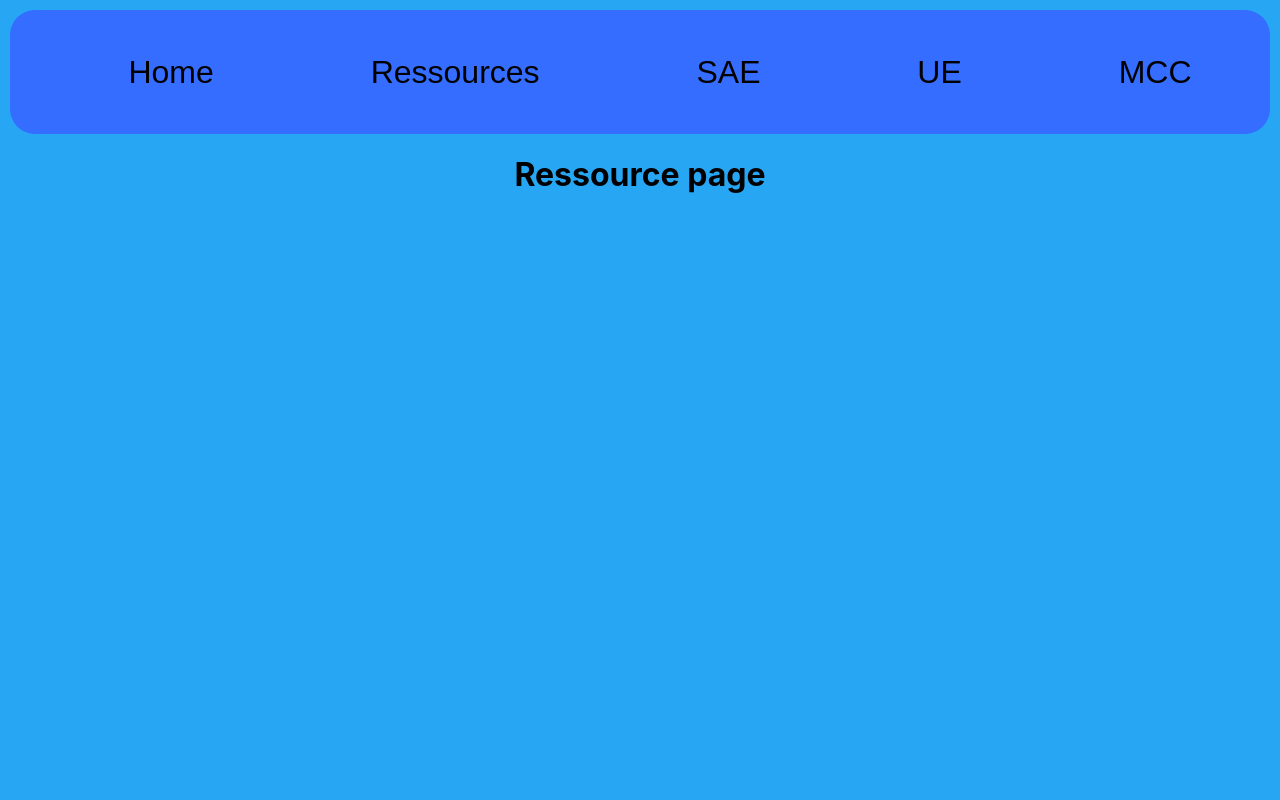
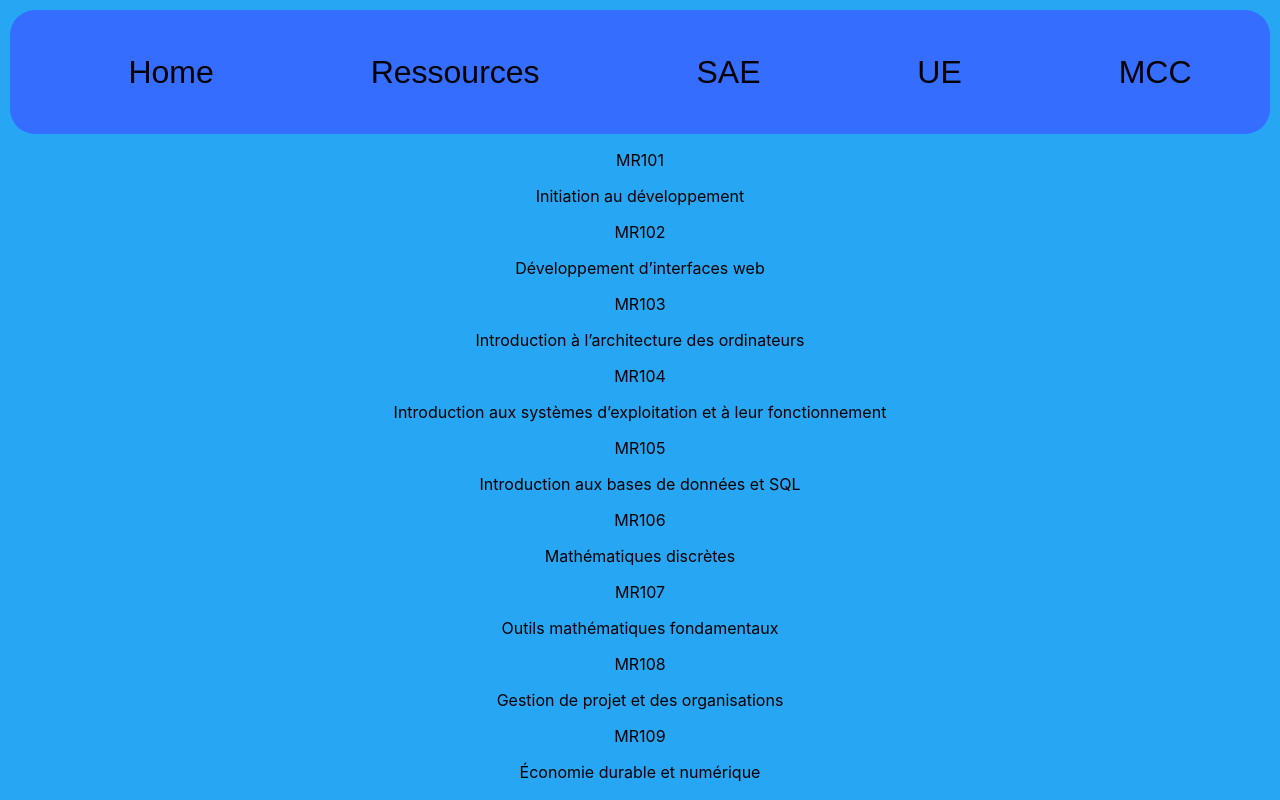
Before and after one commit to SteveRothier/ProjetS4, a React (Create React App) app: page /ressource in a window 1280 px wide. Shown: the top 800 px of the page. Built offline with nearby package versions, Linux system fonts and the light colour scheme; data requests are answered from the project's data file.

Commit message:
Ajout des composants Ressources et SAE

```diff
--- /dev/null
+++ b/src/component/FetchRessource.js
@@ -0,0 +1,53 @@
+import React from 'react';
+import RessourceList from './RessourceList';
+
+const url = 'http://localhost:8000/ressource';
+
+export class FetchRessource extends React.Component {
+    constructor(props) {
+        super(props);
+        this.state = {
+            nom: "ressource",
+            ressources: [],
+            ressourceType:
+            {
+                "ressource": "MR",
+                "sae": "MS"
+            },
+        };
+    }
+
+    getRessource() {
+        const tabRessource = [];
+        const {nom}= this.state;
+
+        fetch(url)
+        .then((response) => response.json())
+        .then(data => {
+            console.log(data);
+          data.map((ressource) => {
+
+              if(nom===ressource.typeRessource){
+                tabRessource.push(ressource);
+              }
+          })
+          this.setState({ressources: tabRessource});
+        });
+
+    }
+
+    componentDidMount(){
+        this.getRessource();
+    }
+
+    render(){
+        const {ressources, ressourceType, nom} = this.state;
+        console.log(ressources)
+        return(
+            <RessourceList key={ressources.id} data={ressources} type={ressourceType[nom]}/>
+        )
+    }
+}
+
+
+export default FetchRessource;
--- /dev/null
+++ b/src/component/FetchSae.js
@@ -0,0 +1,54 @@
+import React from 'react';
+import RessourceList from './RessourceList';
+
+const url = 'http://localhost:8000/ressource';
+
+export class FetchRessource extends React.Component {
+    constructor(props) {
+        super(props);
+        this.state = {
+            nom: "sae",
+            ressources: [],
+            ressourceType:
+            {
+                "ressource": "MR",
+                "sae": "MS"
+            },
+        };
+    }
+
+    getRessource() {
+        const tabRessource = [];
+        const {nom}= this.state;
+
+        fetch(url)
+        .then((response) => response.json())
+        .then(data => {
+            console.log(data);
+          data.map((ressource) => {
+
+              if(nom===ressource.typeRessource){
+                tabRessource.push(ressource);
+              }
+
+          })
+          this.setState({ressources: tabRessource});
+        });
+
+    }
+
+    componentDidMount(){
+        this.getRessource();
+    }
+
+    render(){
+        const {ressources, ressourceType, nom} = this.state;
+        console.log(ressources)
+        return(
+            <RessourceList key={ressources.id} data={ressources} type={ressourceType[nom]}/>
+        )
+    }
+}
+
+
+export default FetchRessource;
--- a/src/component/FetchUe.js
+++ b/src/component/FetchUe.js
@@ -24,6 +24,7 @@ export class FetchUe extends React.Component {
         console.log(ue)
         return(
             <UeList key={ue.id} data={ue}/>
+
         )
     }
 }
--- a/src/component/RessourceItem.js
+++ b/src/component/RessourceItem.js
@@ -1,11 +1,28 @@
 import React from 'react';
 
-export function RessourceItem({data}) {
-    return (
-        <>
+export function RessourceItem({data, type, index, ...props}) {
+  const {libRessource} = data;
+  const index1=index+1;
+  const semestre = "1";
+  let number = null;
+  if (type==="MR" || type==="MS"){
+    if (index+1<10){
+      number  =semestre+"0"+(index1);
+    } else {
+      number  = semestre+(index1);
+    }
+  } else {
+    number  = index1;
+  }
 
-        </>
-    );
+  return(
+    <>
+    <div className="item">
+      <p>{type}{number}</p>
+      <p>{libRessource}</p>
+    </div>
+    </>
+  )
 }
 
 export default RessourceItem;
--- /dev/null
+++ b/src/component/RessourceList.js
@@ -0,0 +1,14 @@
+import React from 'react';
+import RessourceItem from './RessourceItem';
+
+export function RessourceList({data, type, ...props}) {
+    console.log(data);
+  return(
+
+    <div className='ressources'>
+    {data.map( (element, index)=>
+        <RessourceItem key={index} data={element} type={type} index={index}/>)}
+    </div>
+  )
+}
+export default RessourceList;
--- a/src/component/UeItem.js
+++ b/src/component/UeItem.js
@@ -5,8 +5,10 @@ export function UeItem({data,...props}) {
     console.log(data);
     return(
         <>
+        <div className='item'>
             <p>UE{id}</p>
             <p>{libUE}</p>
+        </div>
         </>
     );
 }
--- a/src/component/UeList.js
+++ b/src/component/UeList.js
@@ -6,7 +6,7 @@ import UeItem from './UeItem.js'
 export function UeList({data}) {
     console.log(data)
     return(
-        <div>
+        <div className='list'>
             {data.map( element =>
                 <UeItem data={element}/>
             )}
--- a/src/page/Ressource.js
+++ b/src/page/Ressource.js
@@ -1,9 +1,10 @@
+import FetchRessource from "../component/FetchRessource";
 
 
 function Ressource() {
     return (
       <div className="App">
-          <h1>Ressource page</h1>
+          <FetchRessource/>
       </div>
     );
   }
--- a/src/page/Sae.js
+++ b/src/page/Sae.js
@@ -1,9 +1,10 @@
+import FetchSae from "../component/FetchSae";
 
 
 function Sae() {
     return (
       <div className="App">
-          <h1>Sae page</h1>
+          <FetchSae/>
       </div>
     );
   }
```
Also changed, not shown: src/component/SaeItem.js (deleted, +0 -11 lines), src/component/SaeList.js (deleted).
